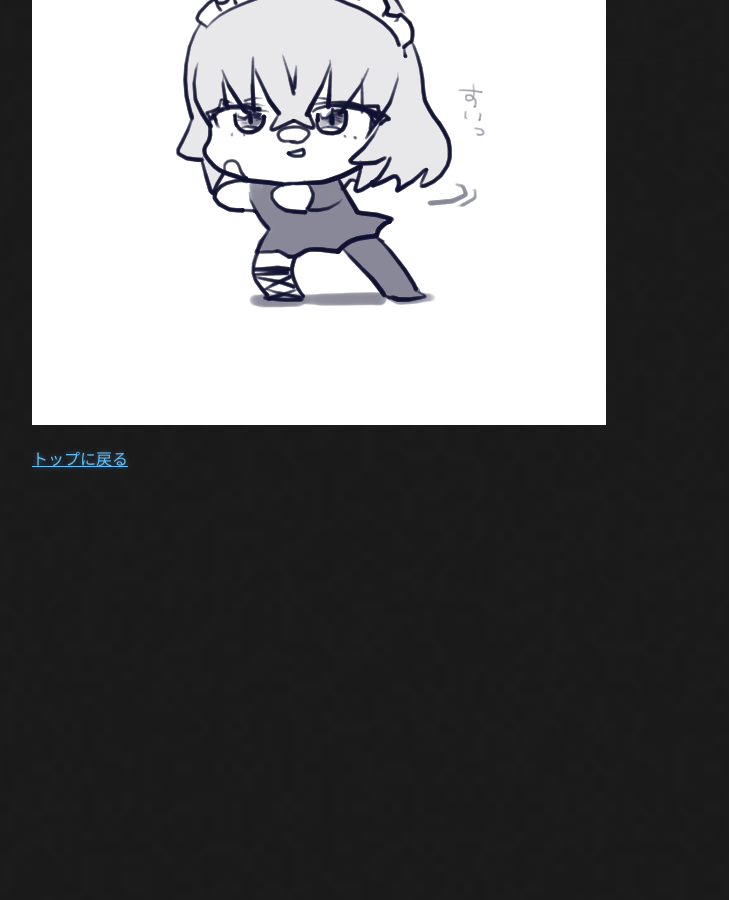
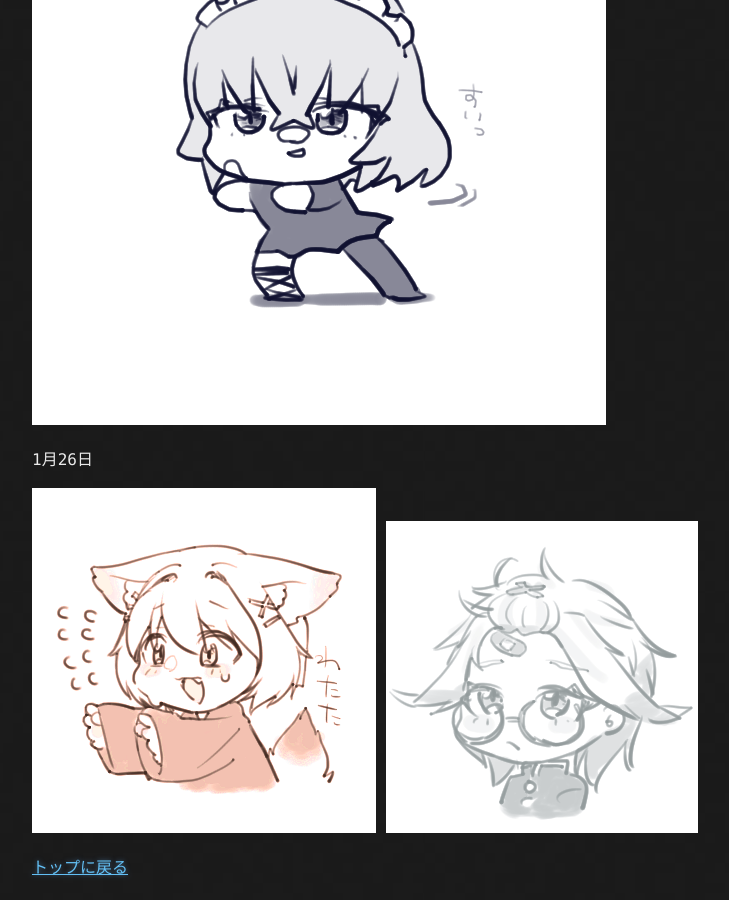
Before and after one commit to 5Tpj84eE/5Tpj84eE.github.io, a Jekyll site: the page built from 220105.md, in a window 1280 px wide and 900 px high, scrolled down 13772 px. Shown: the whole window, without its empty margins (108-837 px from the left). Built offline with Jekyll 4.4.1, drawn with Linux system fonts in a browser that asks for light colours; before the commit the page ends 14264 px from its top, so only the background shows below that.

Commit message:
Update 220105.md

```diff
--- a/220105.md
+++ b/220105.md
@@ -50,4 +50,9 @@ layout: default
 ![2022年1月22日](./assets/images/220122_00004.png)
 ![2022年1月22日](./assets/images/220122_00005.png)
 
+1月26日
+
+![2022年1月26日](./assets/images/220125_00001.png)
+![2022年1月26日](./assets/images/220126_00001.png)
+
 [トップに戻る](./)
```
